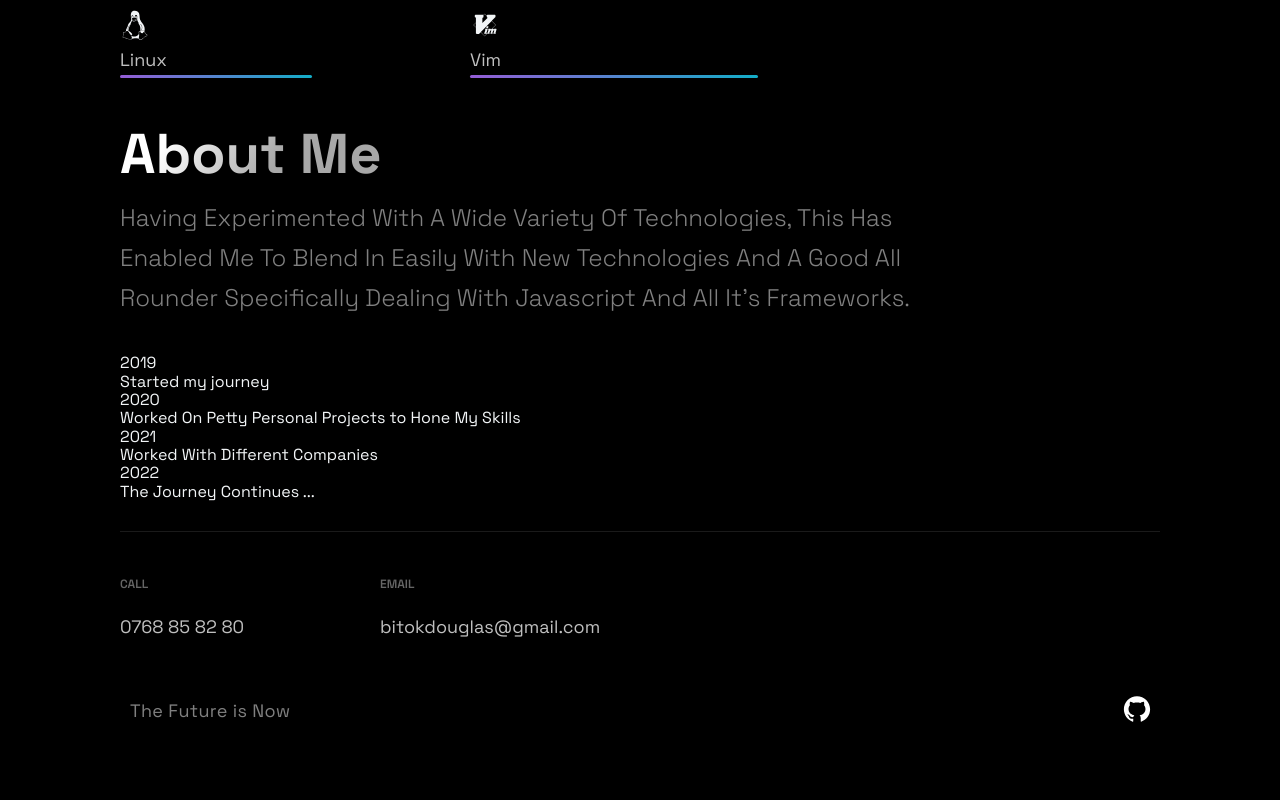
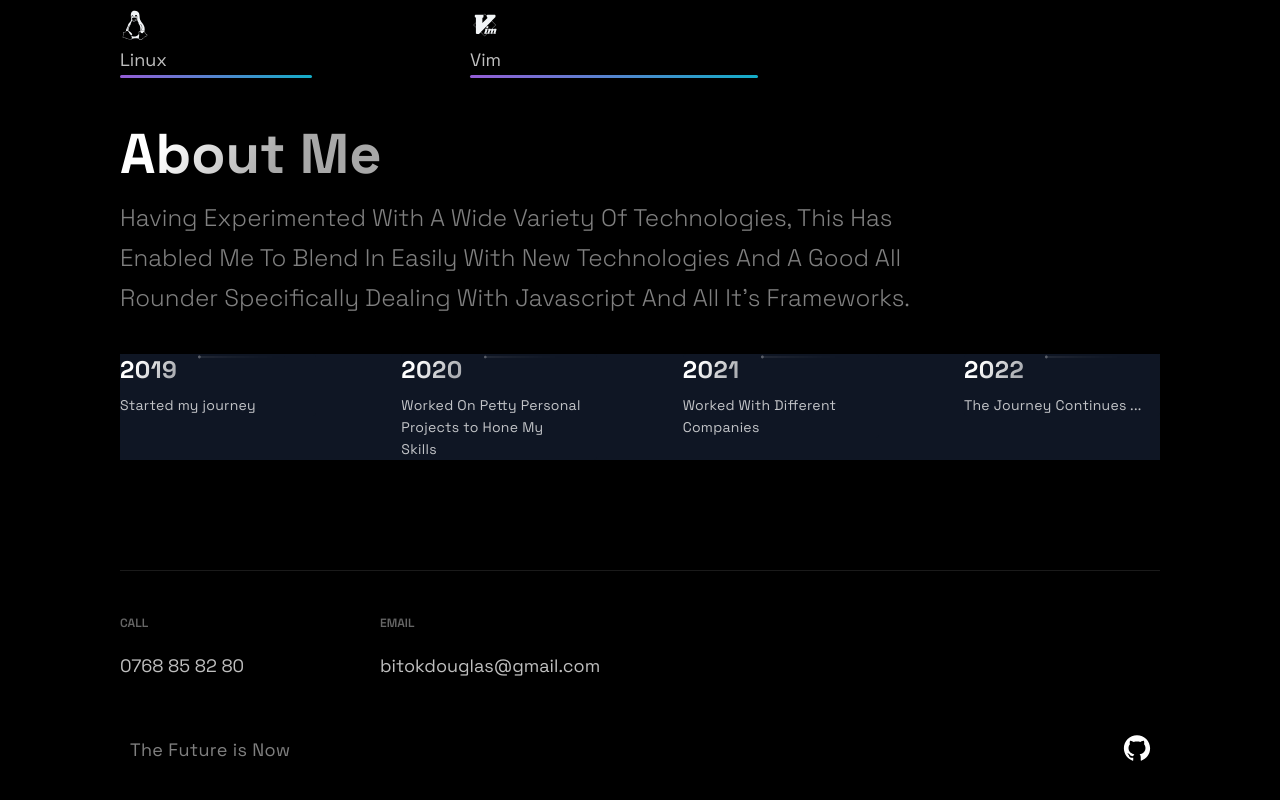
Before and after one commit to d-bitok/d-bitok, a Next.js app: page / in a window 1280 px wide. Shown: the part 4713-5513 px from the top of the page. Built offline with nearby package versions, Linux system fonts and the light colour scheme.

Commit message:
Timeline Styling

```diff
--- a/src/components/TimelineStyles.js
+++ b/src/components/TimelineStyles.js
@@ -1,16 +1,152 @@
 import styled from "styled-components";
 
 // Carousel Styling
-export const CarouselContainer = styled.ul``;
-export const CarouselMobileScrollNode = styled.div``;
+export const CarouselContainer = styled.ul`
+    max-width: 1040px;
+    background: #0F1624;
+    padding: 0rem;
+    list-style:none;
+    display: flex;
+    justify-content: space-between;
+    /* overflow-x: hidden; */
+    margin-left: 32px;
+
+    &:first-of-type{
+        margin-left: 0px;
+    }
+    margin-bottom: 80px;
+
+    //remove scrollbar
+    scrollbar-width: none;
+    &::-webkit-scrollbar {
+        display: none;
+    }
+
+    @media ${props => props.theme.breakpoints.sm} {
+        overflow-x: scroll;
+        -webkit-overflow-scrolling: touch;
+        scroll-snap-type: x mandatory;
+        touch-action: pan-x;
+        justify-content: initial;
+        margin-bottom: 8px;
+    }
+`;
+export const CarouselMobileScrollNode = styled.div`
+    @media ${props => props.theme.breakpoints.sm} {
+        display: flex;
+        min-width: ${({ final }) => final ? `120%;` : `min-content`}
+    }
+`;
 
 // Carousel Items Styling
-export const CarouselItem = styled.div``;
-export const CarouselItemTitle = styled.div``;
-export const CarouselItemImg = styled.div``;
-export const CarouselItemText = styled.div``;
+export const CarouselItem = styled.div`
+    transition: 0.24s ease;
+    background: #0F1624;
+    border-radius: 3px;
+    max-width: 196px;
+
+    @media ${props => props.theme.breakpoints.md} {
+        max-width: 124px;
+    }
+
+    @media ${props => props.theme.breakpoints.sm} {
+        margin-left: 32px;
+        min-width: 120px;
+        background: #0E131F;
+        padding: 4px;
+        align-content: start;
+        scroll-snap-align: start;
+        border-radius: 3px;
+        overflow: visible;
+        position: relative;
+        height: fit-content;
+
+        ${(props) => props.active === props.index ? `opacity: 1` : `opacity: 0.5`};
+    }
+`;
+export const CarouselItemTitle = styled.h4`
+    font-weight: bold;
+    font-size: 24px;
+    line-height: 32px;
+    letter-spacing: 0.02em;
+    display: flex;
+    /* This gradient is different due to the size of the Title container, it must transition sooner to be visible on the text */
+    background: linear-gradient(121.57deg, #FFFFFF 10%, rgba(255, 255, 255, 0.66) 30.15%);
+    -webkit-background-clip: text;
+    -webkit-text-fill-color: transparent;
+    margin-bottom: 8px;
+
+    @media ${props => props.theme.breakpoints.md} {
+        font-size: 20px;
+        line-height: 28px;
+        margin-bottom: 4px;
+    }
+
+    @media ${props => props.theme.breakpoints.sm} {
+        font-size: 16px;
+        line-height: 24px;
+    }
+`;
+export const CarouselItemImg = styled.svg`
+    margin-left: 21px;
+    -webkit-mask-image: linear-gradient(to right, rgba(0,0,0,1), rgba(0,0,0,0));
+    width: 100%;
+
+    @media ${props => props.theme.breakpoints.sm} {
+        -webkit-mask-image: none;
+        margin-left: 16px;
+        overflow: visible;
+    }
+`;
+export const CarouselItemText = styled.p`
+    font-size: 14px;
+    line-height: 22px;
+    letter-spacing: 0.02em;
+    color: rgba(255, 255, 255, 0.75);
+    padding-right: 16px;
+
+    @media ${props => props.theme.breakpoints.md} {
+        font-size: 12px;
+        line-height: 18px;
+        padding-right: 32px;
+    }
+    @media ${props => props.theme.breakpoints.sm} {
+        font-size: 10px;
+        line-height: 16px;
+        padding-right: 0;
+    }
+`;
 
 // Carousel Buttons Styling
-export const CarouselButtons = styled.div``;
-export const CarouselButton = styled.div``;
-export const CarouselButtonDot = styled.div``;
+export const CarouselButtons = styled.div`
+    width: 288px;
+    display: none;
+    visibility: hidden;
+
+    @media ${props => props.theme.breakpoints.sm} {
+        display: flex;
+        visibility: visible;
+        margin-bottom: 48px;
+    }
+`;
+export const CarouselButton = styled.button`
+    box-sizing: border-box;
+    background: none;
+    padding: 4px;
+    border: none;
+    cursor: pointer;
+    margin-right: 4px;
+    opacity: ${(props) => props.active === props.index ? `1` : `.33`};
+    transform: ${(props) => props.active === props.index ? `scale(1.6)` : `scale(1)`};
+
+    &:focus {
+        outline: none;
+    }
+`;
+export const CarouselButtonDot = styled.div`
+    background-color: white;
+    border-radius: 10px;
+    margin: auto;
+    width: 3px;
+    height: 3px;
+`;
```
